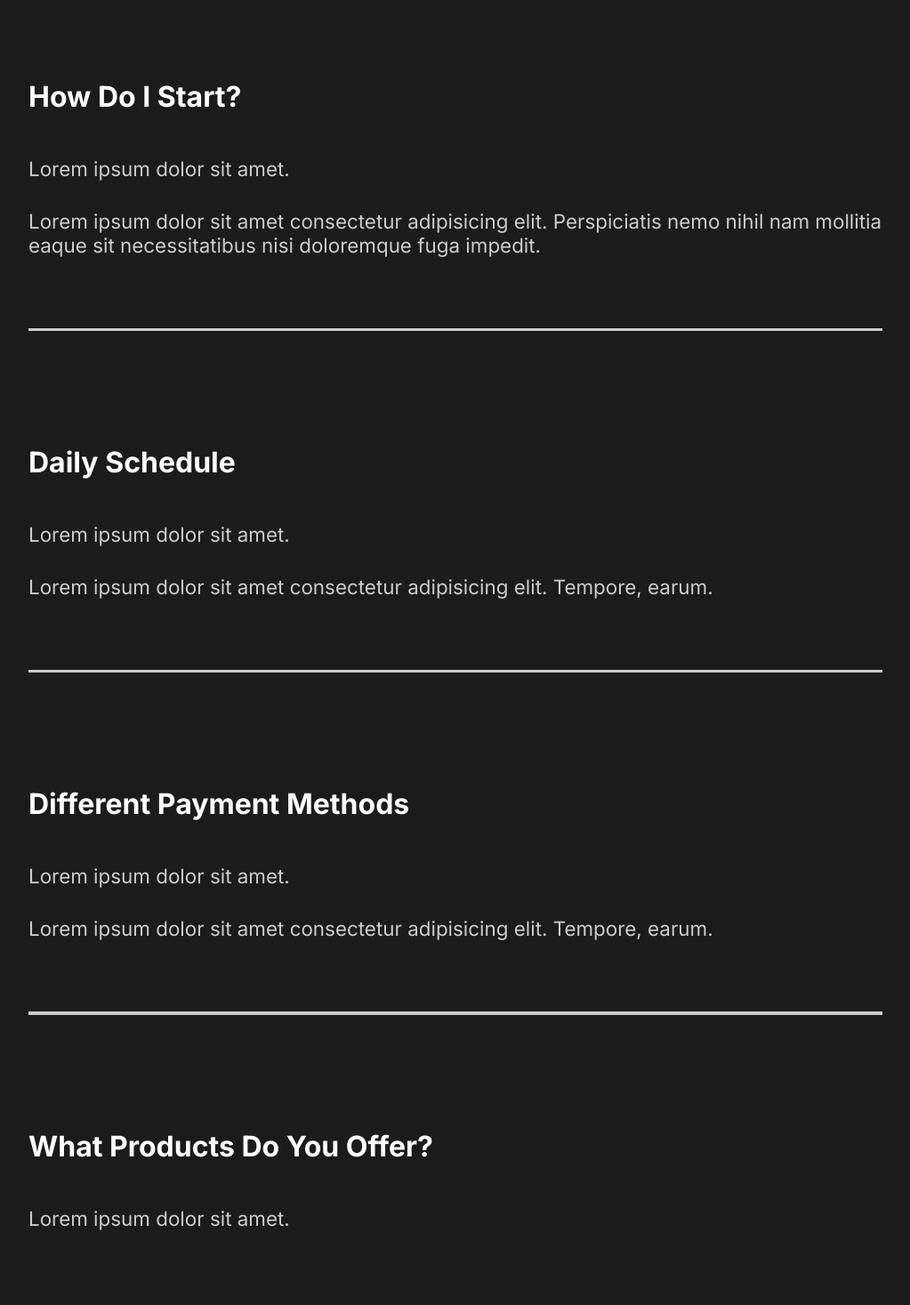
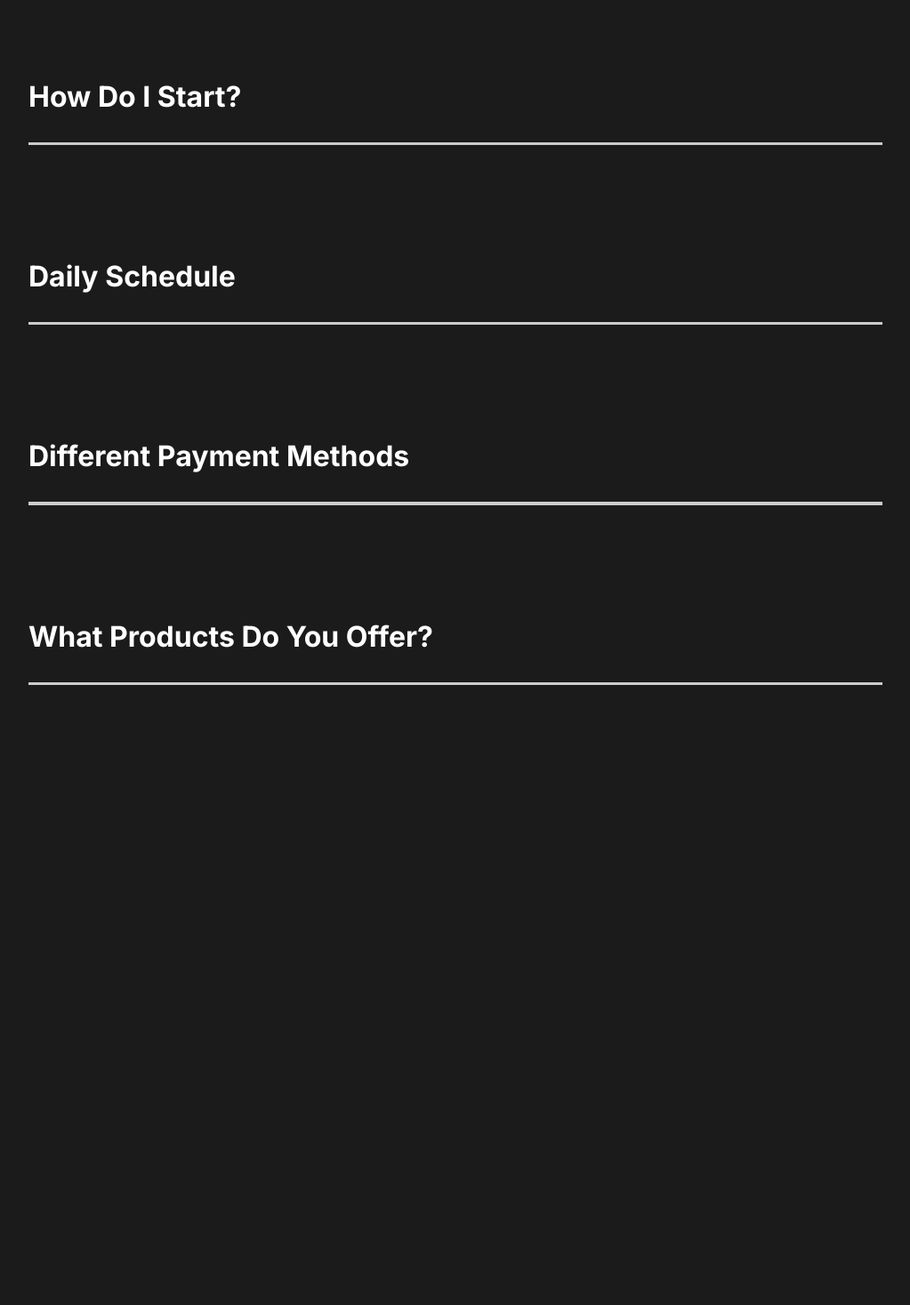
Before and after one commit to errolgh/capture-portfolio, a React (Create React App) app: page / in a window 1280 px wide. Shown: the part 2323-3790 px from the top of the page at 89% size, without its empty margins (128-1151 px from the left). After the commit the page ends 3253 px from the top, so only its background shows below. Built offline with nearby package versions, Linux system fonts and the light colour scheme.

Commit message:
Faq Animations

```diff
--- a/package.json
+++ b/package.json
@@ -9,6 +9,7 @@
     "framer-motion": "^2.9.5",
     "react": "^17.0.1",
     "react-dom": "^17.0.1",
+    "react-intersection-observer": "^8.31.0",
     "react-router-dom": "^5.2.0",
     "react-scripts": "4.0.0",
     "styled-components": "^5.2.1",
--- a/src/App.js
+++ b/src/App.js
@@ -37,7 +37,7 @@
 }
 
 export default App;
-// Chapter 4, 13. Page Transitions 00:10'50"
+// Chapter 4, 18. Finishing Faq Animation 00:00'50"
 
 
 
--- a/src/components/FaqSection.js
+++ b/src/components/FaqSection.js
@@ -1,54 +1,46 @@
 import styled from 'styled-components'
 import { StyledAbout } from '../styles'
 import Toggle from './Toggle'
+import { AnimateSharedLayout } from 'framer-motion'
 
 export default function FaqSection(){
     return(
         <StyledFaq>
             <h2>Any Questions <span>FAQ</span></h2>
-            <Toggle>
-                <div className="question">
-                    <h4>How Do I Start?</h4>
+            <AnimateSharedLayout>
+                <Toggle title="How Do I Start?">
                         <div className="answer">
                             <p>Lorem ipsum dolor sit amet.</p>
                             <p>
                                 Lorem ipsum dolor sit amet consectetur adipisicing elit. Perspiciatis nemo nihil nam mollitia eaque sit necessitatibus nisi doloremque fuga impedit.
                             </p>
                         </div>
-                    <div className="faq-line"></div>
-                </div>
                 </Toggle>
-            <Toggle>
-                <div className="question">
-                    <h4>Daily Schedule</h4>
+                <Toggle title="Daily Schedule">
                         <div className="answer">
                             <p>Lorem ipsum dolor sit amet.</p>
                             <p>
                                 Lorem ipsum dolor sit amet consectetur adipisicing elit. Tempore, earum.
                             </p>
                         </div>
-                    <div className="faq-line"></div>
-                </div>
                 </Toggle>
-            <div className="question">
-                <h4>Different Payment Methods</h4>
+                <Toggle title="Different Payment Methods">
                         <div className="answer">
                             <p>Lorem ipsum dolor sit amet.</p>
                             <p>
                                 Lorem ipsum dolor sit amet consectetur adipisicing elit. Tempore, earum.
                             </p>
                         </div>
-                <div className="faq-line"></div>
-            </div>
-            <div className="question">
+                </Toggle>
+                <Toggle title="What Products Do You Offer?">
                         <div>
-                    <h4>What Products Do You Offer?</h4>
                             <p>Lorem ipsum dolor sit amet.</p>
                             <p>
                                 Lorem ipsum dolor sit amet consectetur adipisicing elit. Tempore, earum.
                             </p>
                         </div>
-            </div>
+                </Toggle>
+            </AnimateSharedLayout>
         </StyledFaq>
     )
 }
--- a/src/components/ServicesSection.js
+++ b/src/components/ServicesSection.js
@@ -5,7 +5,8 @@
 import home2 from '../img/home2.png'
 import styled from 'styled-components'
 import { StyledAbout, StyledDescription, StyledImage, StyledHide } from '../styles'
-
+import { useInView } from 'react-intersection-observer'
+import { useAnimation } from 'framer-motion'
 
 
 export default function ServicesSection() {
--- a/src/components/Toggle.js
+++ b/src/components/Toggle.js
@@ -1,11 +1,14 @@
+import { motion } from 'framer-motion'
 import { useState } from 'react'
 
-const Toggle = ({children}) => {
-    const [ toggle, setToggle ] = useState(true)
+const Toggle = ({children, title}) => {
+    const [ toggle, setToggle ] = useState(false)
     return (
-        <div onClick={() => setToggle(!toggle)}>
+        <motion.div  layout className="question" onClick={() => setToggle(!toggle)}>
+            <motion.h4 layout>{title}</motion.h4>
             {toggle && children}
-        </div>
+            <div className="faq-line"></div>
+        </motion.div>
     )
 }
 
```
Also changed, not shown: 1 other file (tests, documents, lock files or other folders). Lines whose indentation alone changed are shown as unchanged.
